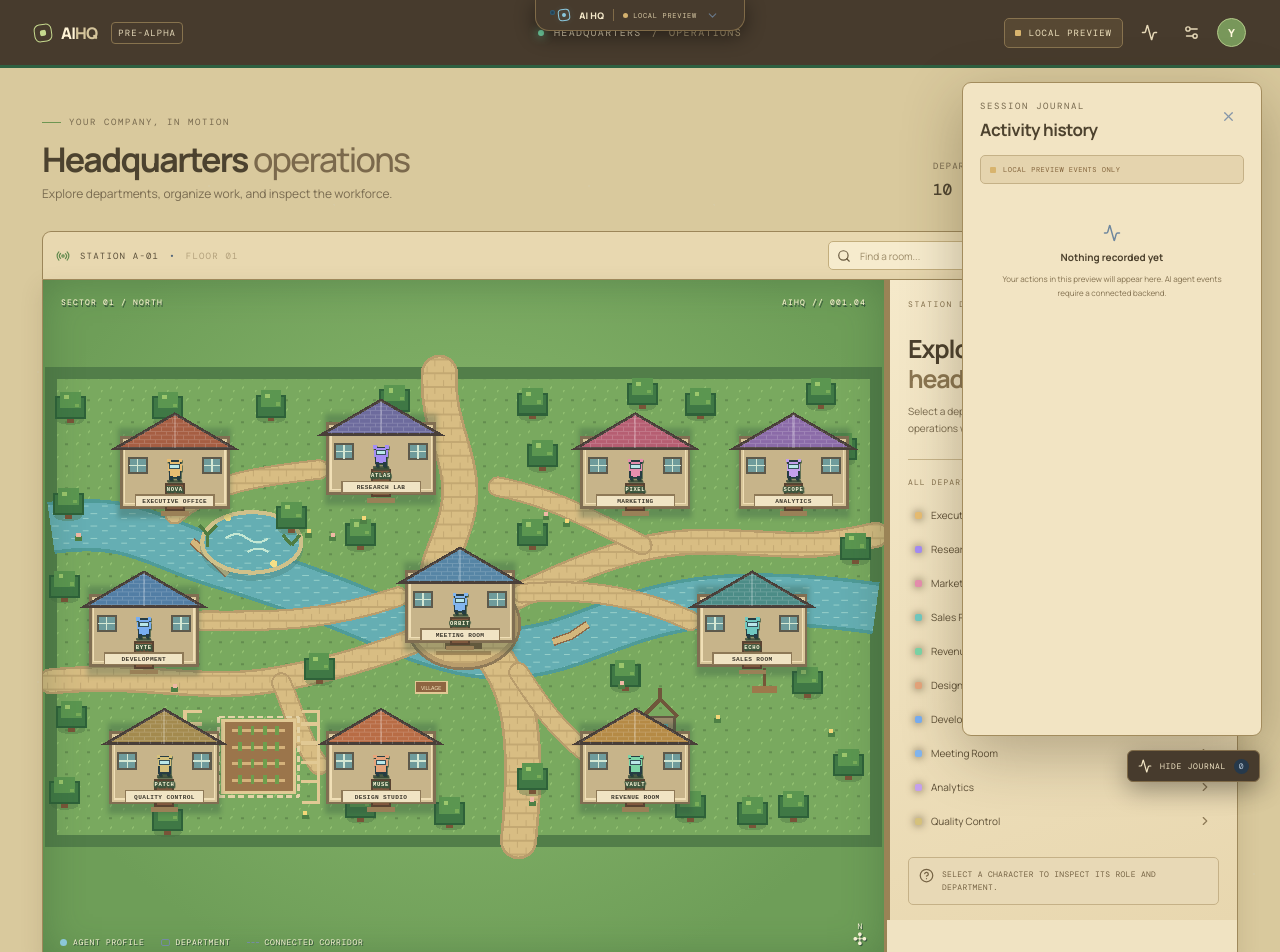
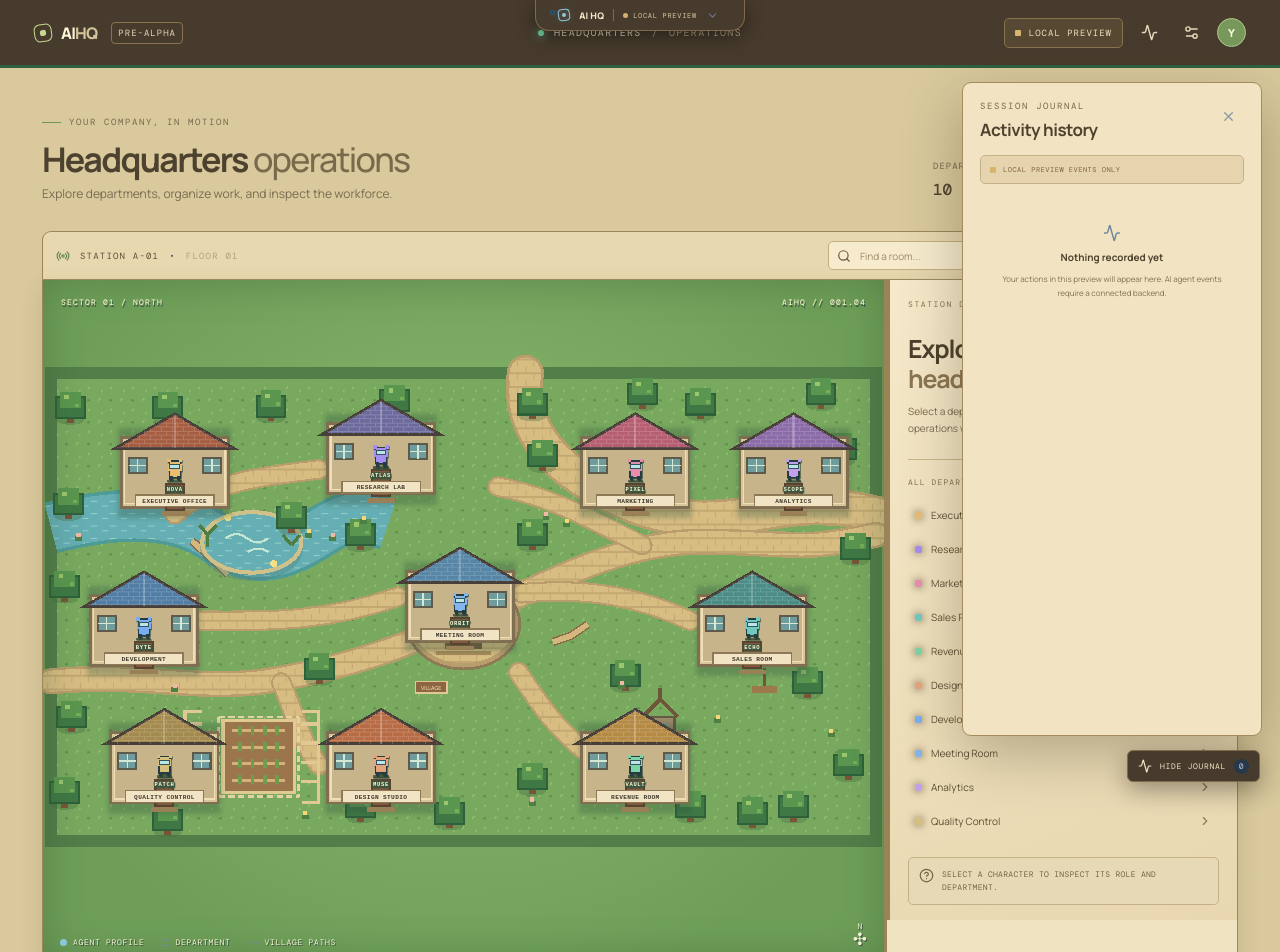
Before and after one commit to yazoniplay/ai-agents-visual-HQ, a React (Vite) app: page / in a window 1280 px wide. Shown: the top 952 px of the page. Built offline with nearby package versions, Linux system fonts and the light colour scheme.

Commit message:
Route creek around village buildings

```diff
--- a/src/App.tsx
+++ b/src/App.tsx
@@ -143,12 +143,12 @@ function App() {
               </defs>
               <rect width="1200" height="680" fill="url(#grass)"/>
               <path d="M0 0H1200V680H0Z" fill="none" stroke="#527e49" strokeWidth="18"/>
-              <path d="M0 225C115 208 155 248 240 274S390 322 490 365S660 424 760 388S940 306 1200 342" fill="none" stroke="#4d9b9e" strokeWidth="76" opacity=".92"/>
-              <path d="M0 225C115 208 155 248 240 274S390 322 490 365S660 424 760 388S940 306 1200 342" fill="none" stroke="url(#water)" strokeWidth="66"/>
+              <path d="M0 225C115 195 190 205 240 240S330 270 385 235S445 205 490 220" fill="none" stroke="#4d9b9e" strokeWidth="76" opacity=".92"/>
+              <path d="M0 225C115 195 190 205 240 240S330 270 385 235S445 205 490 220" fill="none" stroke="url(#water)" strokeWidth="66"/>
               <path d="M205 244l30 27 22 22M730 391l26-9 25-17" stroke="#8c6848" strokeWidth="12" fill="none"/>
               <path d="M205 244l30 27 22 22M730 391l26-9 25-17" stroke="#d4b77c" strokeWidth="8" fill="none"/>
-              <path d="M565 0C560 85 610 132 590 208S536 291 600 360S702 470 680 680" fill="none" stroke="#b99d6c" strokeWidth="54" strokeLinecap="round"/>
-              <path d="M565 0C560 85 610 132 590 208S536 291 600 360S702 470 680 680" fill="none" stroke="url(#pathTiles)" strokeWidth="46" strokeLinecap="round"/>
+              <path d="M690 0C680 70 720 125 790 165S910 215 980 210S1100 180 1200 205" fill="none" stroke="#b99d6c" strokeWidth="54" strokeLinecap="round"/>
+              <path d="M690 0C680 70 720 125 790 165S910 215 980 210S1100 180 1200 205" fill="none" stroke="url(#pathTiles)" strokeWidth="46" strokeLinecap="round"/>
               <path d="M0 448C140 435 222 465 330 445S500 402 600 360S820 244 950 245S1090 260 1200 235" fill="none" stroke="#b99d6c" strokeWidth="38" strokeLinecap="round"/>
               <path d="M0 448C140 435 222 465 330 445S500 402 600 360S820 244 950 245S1090 260 1200 235" fill="none" stroke="url(#pathTiles)" strokeWidth="31" strokeLinecap="round"/>
               <path d="M180 205C230 160 300 150 390 140M650 165C730 180 790 215 860 250M680 435C710 480 735 520 790 560M335 450C355 495 365 540 390 570M220 360C300 360 390 365 505 325M685 320C790 310 865 330 930 360" fill="none" stroke="#b99d6c" strokeWidth="30" strokeLinecap="round"/>
@@ -181,7 +181,7 @@ function App() {
               {rooms.map((room)=>{const agent=agents.find(a=>a.room===room.id)!;return <Crew key={agent.name} x={room.x+room.w/2} y={room.y+room.h-63} color={agent.color} name={agent.name} selected={selectedAgent===agent.name} onClick={()=>inspectAgent(agent.name)}/>;})}
             </svg>
           </div>
-          <div className="map-legend"><span><i className="legend-agent" /> AGENT PROFILE</span><span><i className="legend-room" /> DEPARTMENT</span><span><i className="legend-path" /> CONNECTED CORRIDOR</span></div><div className="map-compass"><span>N</span><div>✣</div></div>
+          <div className="map-legend"><span><i className="legend-agent" /> AGENT PROFILE</span><span><i className="legend-room" /> DEPARTMENT</span><span><i className="legend-path" /> VILLAGE PATHS</span></div><div className="map-compass"><span>N</span><div>✣</div></div>
         </section>
 
         <aside className="side-panel phase-two-panel">
```
